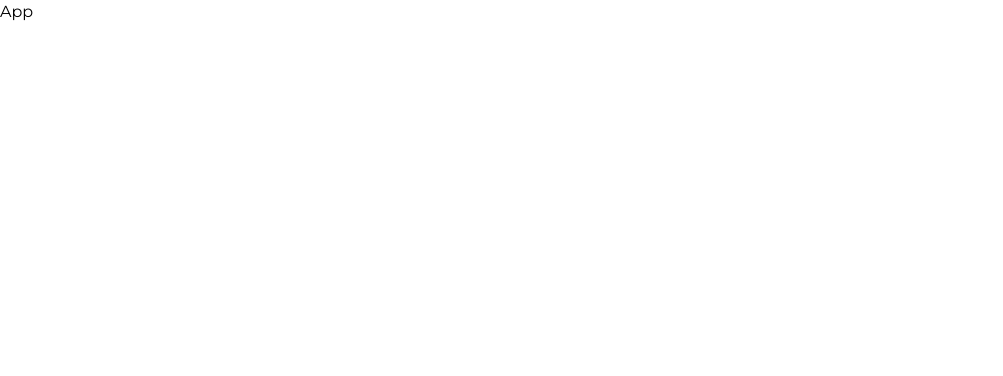
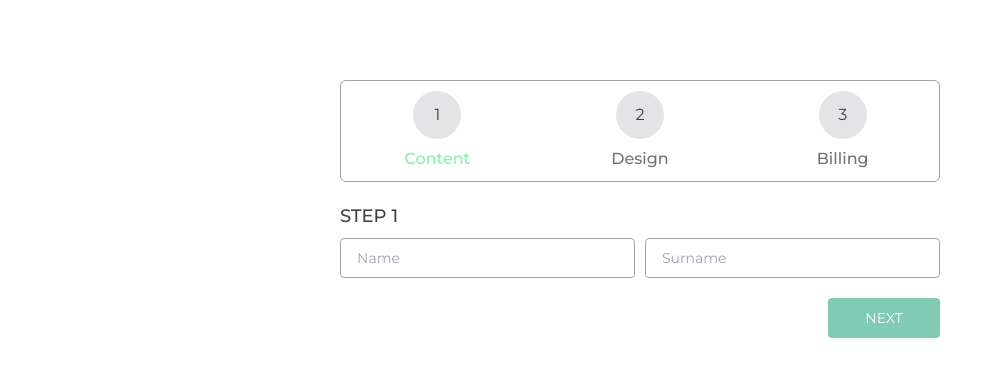
Before and after one commit to t4ner/digital-business-card, a React (Vite) app: page / in a window 1280 px wide. Shown: the top 376 px of the page, without its empty margins (0-1003 px from the left). Built offline with nearby package versions, Linux system fonts and the light colour scheme.

Commit message:
Form stepper added

```diff
--- a/package.json
+++ b/package.json
@@ -11,8 +11,11 @@
   },
   "dependencies": {
     "axios": "^1.6.8",
+    "classnames": "^2.5.1",
+    "formik": "^2.4.6",
     "react": "^18.2.0",
-    "react-dom": "^18.2.0"
+    "react-dom": "^18.2.0",
+    "yup": "^1.4.0"
   },
   "devDependencies": {
     "@types/react": "^18.2.66",
--- a/src/App.jsx
+++ b/src/App.jsx
@@ -1,5 +1,11 @@
+import Stepper from "./components/FormStepper/Stepper";
+
 function App() {
-  return <div>App</div>;
+  return (
+    <div>
+      <Stepper />
+    </div>
+  );
 }
 
 export default App;
--- /dev/null
+++ b/src/components/FormStepper/Stepper.jsx
@@ -0,0 +1,177 @@
+import { ErrorMessage, Field, Form, Formik } from "formik";
+import React from "react";
+import { stepperValidation } from "../StepperValidation";
+import classNames from "classnames";
+
+function Stepper() {
+  const steps = [
+    {
+      step: 1,
+      title: "Content",
+    },
+    {
+      step: 2,
+      title: "Design",
+    },
+    {
+      step: 3,
+      title: "Billing",
+    },
+  ];
+  return (
+    <div>
+      <Formik
+        validationSchema={stepperValidation}
+        initialValues={{
+          step: 1,
+          lastStep: 3,
+          //step1
+          name: "",
+          surname: "",
+
+          //step2
+          age: "",
+          job: "",
+
+          //step3
+          about: "",
+        }}
+        onSubmit={(values, actions) => {
+          console.log("values", values);
+        }}
+      >
+        {({ values, setFieldValue, isValid, dirty }) => {
+          const prevHandle = (e) => {
+            setFieldValue("step", values.step - 1);
+          };
+          const nextHandle = (e) => {
+            setFieldValue("step", values.step + 1);
+          };
+          return (
+            <Form className="w-[600px] mx-auto mt-20">
+              <header className="grid grid-cols-3 gap-x-2.5 py-2.5 border border-zinc-400 rounded-md mb-5">
+                {steps.map((step) => (
+                  <button className="flex flex-col items-center justify-center">
+                    <div
+                      className={classNames(
+                        "w-12 h-12 rounded-full mb-2 bg-zinc-200 flex items-center justify-center",
+                        {
+                          "bg-green-200 text-green-900":
+                            values.step === step.step,
+                          "bg-zinc-100 text-zinc-700":
+                            values.step !== step.step,
+                        }
+                      )}
+                    >
+                      {step.step}
+                    </div>
+                    <div
+                      className={classNames("font-medium", {
+                        "text-green-300": values.step === step.step,
+                        "text-zinc-500": values.step !== step.step,
+                      })}
+                    >
+                      {step.title}
+                    </div>
+                  </button>
+                ))}
+              </header>
+              <header>
+                <h3 className="text-lg font-medium text-zinc-700 mb-2">
+                  STEP {values.step}
+                </h3>
+              </header>
+              {values.step === 1 && (
+                <div className="grid grid-cols-2 gap-2.5">
+                  <div className="flex flex-col">
+                    <Field name="name" className="input" placeholder="Name" />
+                    <ErrorMessage
+                      name="name"
+                      component="small"
+                      className=" text-xs text-red-600 mt-1"
+                    />
+                  </div>
+                  <div className="flex flex-col">
+                    <Field
+                      name="surname"
+                      className="input"
+                      placeholder="Surname"
+                    />
+                    <ErrorMessage
+                      name="surname"
+                      component="small"
+                      className=" text-xs text-red-600 mt-1"
+                    />
+                  </div>
+                </div>
+              )}
+              {values.step === 2 && (
+                <div className="grid grid-cols-2 gap-2.5">
+                  <div className="flex flex-col">
+                    <Field name="age" className="input" placeholder="Age" />
+                    <ErrorMessage
+                      name="age"
+                      component="small"
+                      className=" text-xs text-red-600 mt-1"
+                    />
+                  </div>
+                  <div className="flex flex-col">
+                    <Field name="job" className="input" placeholder="Job" />
+                    <ErrorMessage
+                      name="job"
+                      component="small"
+                      className=" text-xs text-red-600 mt-1"
+                    />
+                  </div>
+                </div>
+              )}
+              {values.step === 3 && (
+                <div className="grid grid-cols-2 gap-2.5">
+                  <div className="flex flex-col">
+                    <Field name="about" className="input" placeholder="About" />
+                    <ErrorMessage
+                      name="about"
+                      component="small"
+                      className=" text-xs text-red-600 mt-1"
+                    />
+                  </div>
+                </div>
+              )}
+              <div className="grid grid-cols-2 gap-x-4 mt-5">
+                {(values.step > 1 && (
+                  <button
+                    onClick={prevHandle}
+                    type="button"
+                    className="bg-emerald-600 w-28 justify-self-start text-white rounded h-10 text-sm"
+                  >
+                    PREV
+                  </button>
+                )) || <div />}
+                {(values.step === values.lastStep && (
+                  <button
+                    type="submit"
+                    className="bg-emerald-600 w-28 justify-self-end text-white rounded h-10 text-sm disabled:opacity-50"
+                    disabled={!isValid || !dirty}
+                  >
+                    SUBMIT
+                  </button>
+                )) || (
+                  <button
+                    onClick={nextHandle}
+                    type="button"
+                    className="bg-emerald-600 w-28 justify-self-end text-white rounded h-10 text-sm disabled:opacity-50"
+                    disabled={!isValid || !dirty}
+                  >
+                    NEXT
+                  </button>
+                )}
+              </div>
+            </Form>
+          );
+        }}
+      </Formik>
+    </div>
+  );
+}
+
+export default Stepper;
--- /dev/null
+++ b/src/components/StepperValidation.js
@@ -0,0 +1,24 @@
+import * as Yup from "yup";
+
+export const stepperValidation = Yup.object().shape({
+    name: Yup.string().when("step", {
+        is:1,
+        then: schema => schema.required()
+    }),
+    surname: Yup.string().when("step", {
+        is:1,
+        then: schema => schema.required()
+    }),
+    age: Yup.string().when("step", {
+        is:2,
+        then: schema => schema.required()
+    }),
+    job: Yup.string().when("step", {
+        is:2,
+        then: schema => schema.required()
+    }),
+    about: Yup.string().when("step", {
+        is:3,
+        then: schema => schema.required()
+    }),
+})
--- a/src/index.css
+++ b/src/index.css
@@ -6,3 +6,11 @@ body {
   font-optical-sizing: auto;
   font-style: normal;
 }
+@layer components {
+    .input {
+        @apply h-10 rounded px-4 outline-none border border-zinc-400 text-sm focus:border-black
+    }
+    .textarea {
+        @apply rounded p-2 outline-none border border-zinc-400 text-sm focus:border-black
+    }
+}
```
Also changed, not shown: 1 other file (tests, documents, lock files or other folders).
